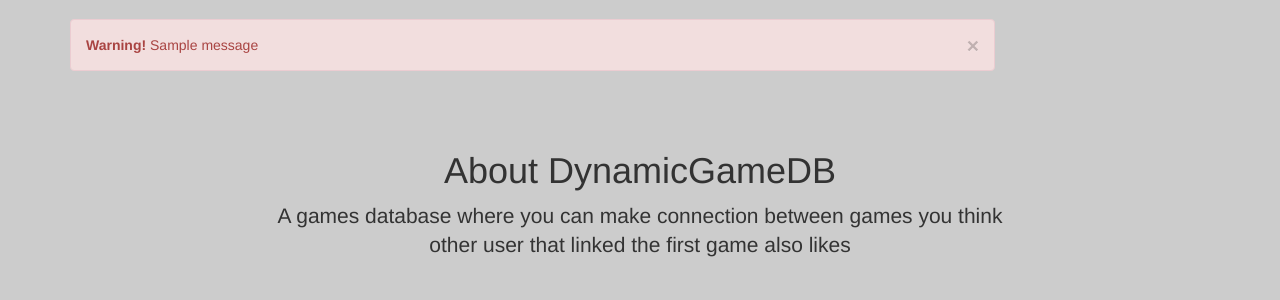
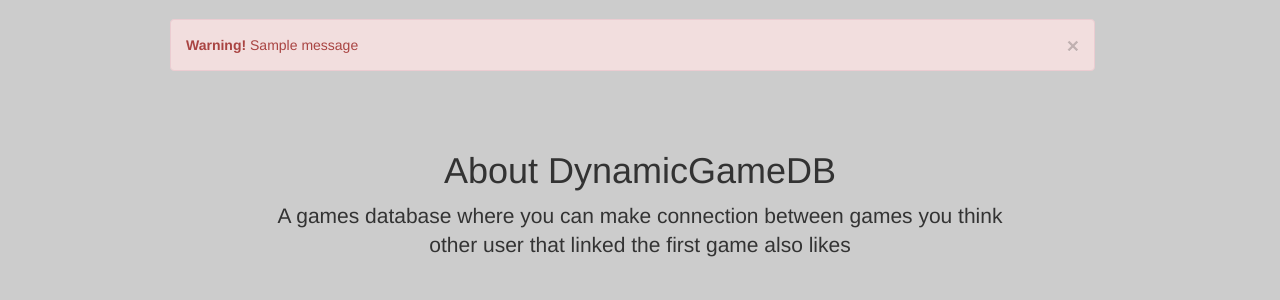
Before and after one commit to hedenberg/DynamicGameDB, a Flask app: page /about in a window 1280 px wide. Shown: the part 51-351 px from the top of the page. Run offline with Flask 2, Linux system fonts and the light colour scheme; tables that the repository leaves empty hold one stand-in row (values such as "Sample post"); one stand-in notice (Sample message) is shown; some libraries are stand-ins or nearby versions.

Commit message:
fixed position problems with Error message bar

```diff
--- a/dynamicgamedb/frontend/static/css/layout.css
+++ b/dynamicgamedb/frontend/static/css/layout.css
@@ -286,5 +286,6 @@ body {
 }
 
 #alert_div{
+    padding-right: -15px;
     width:925px;
 }
--- a/dynamicgamedb/frontend/templates/layout.html
+++ b/dynamicgamedb/frontend/templates/layout.html
@@ -97,11 +97,11 @@
 
 
   {% endblock %}
-
+  <div id="body_container" >
   {% block default_body %}
 
     {% if error %}
-      <div class="container">
+      <div class="row">
         <div id="alert_div" class="alert alert-danger">
           <a class="close" data-dismiss="alert">×</a>
           <strong>Warning!</strong> {{error}}
@@ -112,12 +112,13 @@
       {% with messages = get_flashed_messages() %}
         {% if messages %}
           {% for message in messages %}
-            <div class="container">
-              <div id="alert_div" class="alert alert-danger">
-                <a class="close" data-dismiss="alert">×</a>
-                <strong>Warning!</strong> {{message}}
+              <div class="row">
+                <div id="alert_div" class="alert alert-danger">
+                  <a class="close" data-dismiss="alert">×</a>
+                  <strong>Warning!</strong> {{message}}
+                </div>
               </div>
-            </div>
+
           {% endfor %}
         {% endif %}
       {% endwith %}
@@ -127,7 +128,7 @@
 
   {% endblock %}
 
-  <div id="body_container" >
+
   {% block body %} {% endblock %}
   </div>
 
```
